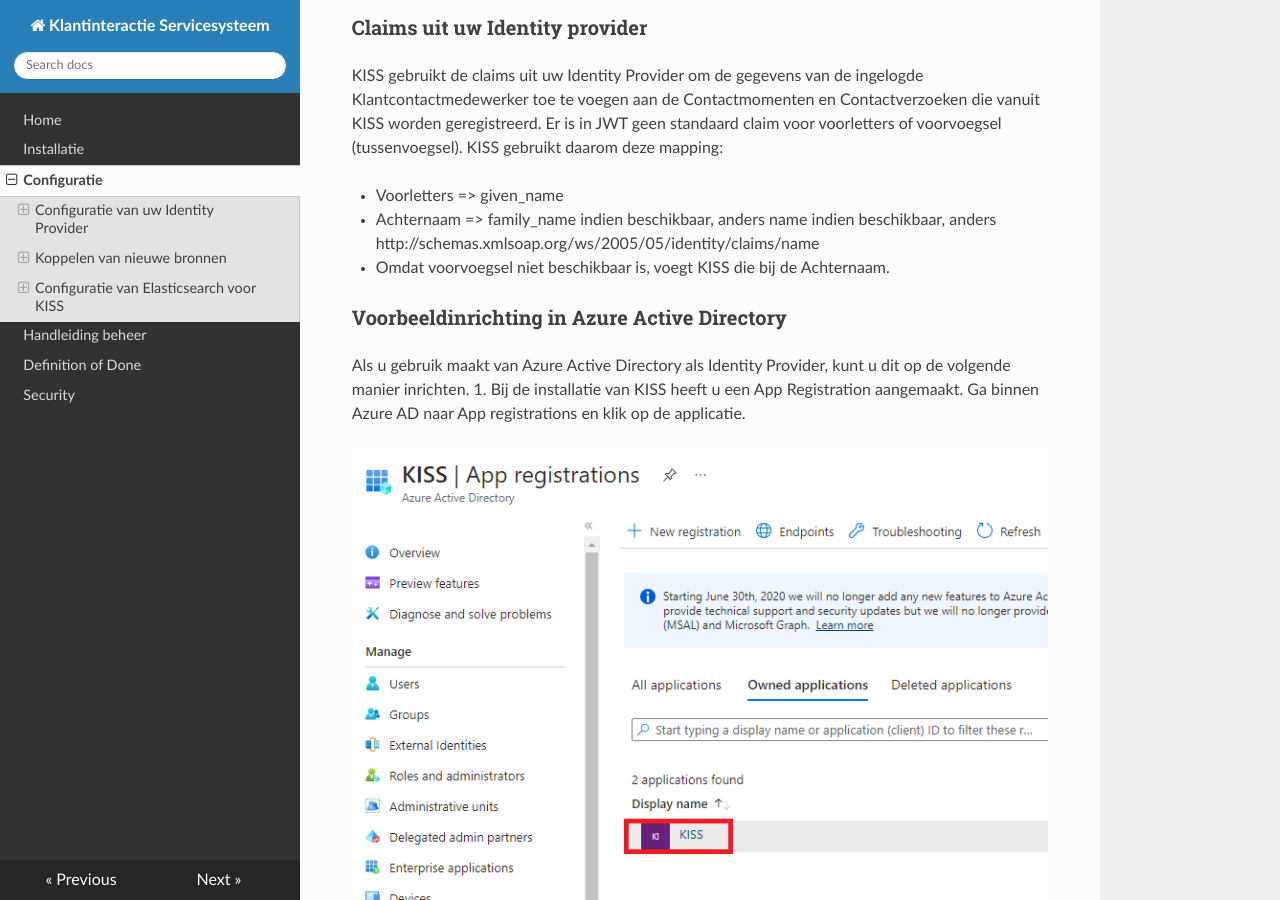
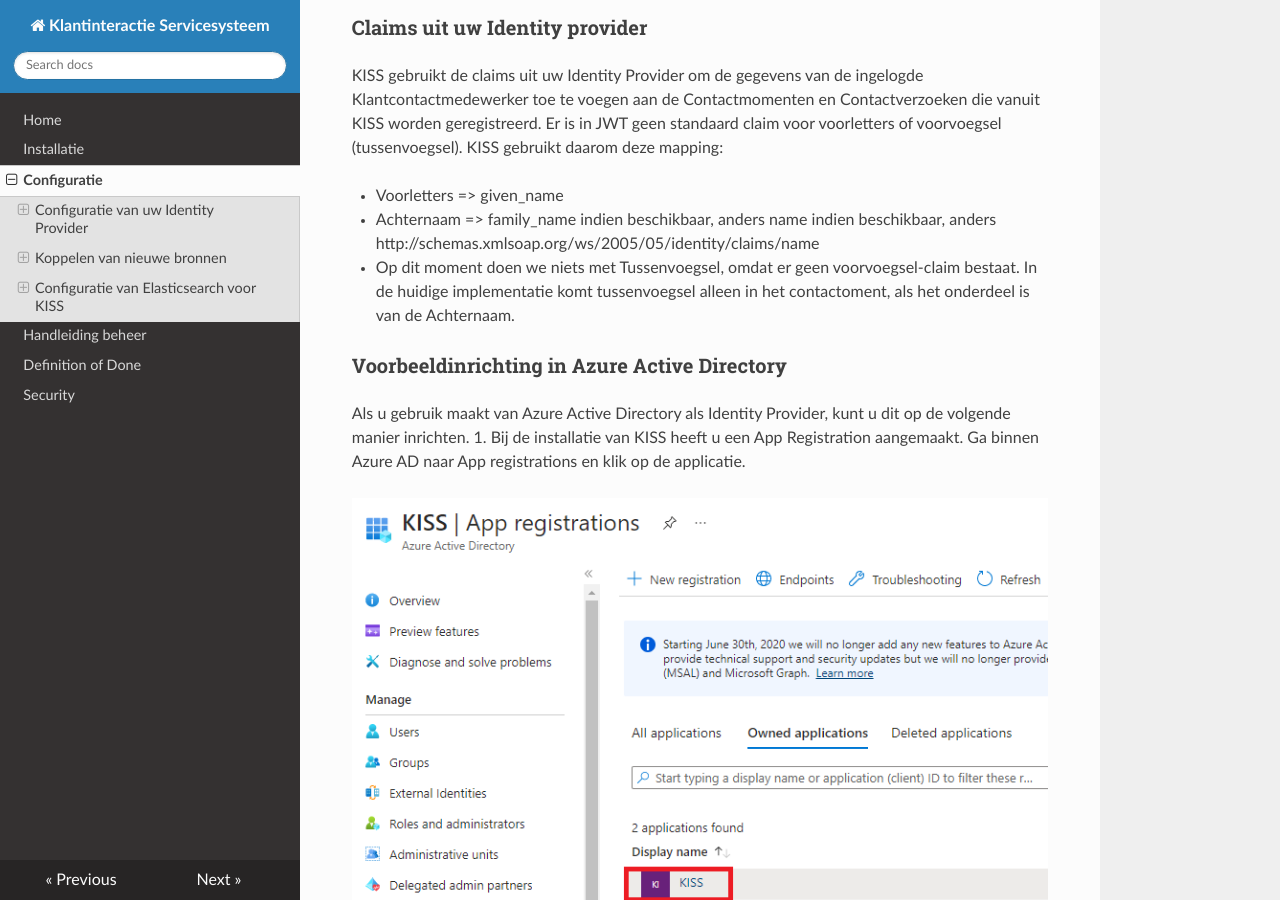
Before and after one commit to Klantinteractie-Servicesysteem/.github, an MkDocs documentation site: the page built from docs/CONFIGURATIE.md, in a window 1280 px wide and 900 px high, scrolled down 469 px. Built offline with MkDocs 1.6.1, drawn with Linux system fonts in a browser that asks for light colours; nearby versions of some CDN libraries.

Commit message:
Update CONFIGURATIE.md
Formulering rondom tussenvoegsel aangepast.

```diff
--- a/docs/CONFIGURATIE.md
+++ b/docs/CONFIGURATIE.md
@@ -10,7 +10,7 @@
 
 - Voorletters => given_name
 - Achternaam => family_name indien beschikbaar, anders name indien beschikbaar, anders http://schemas.xmlsoap.org/ws/2005/05/identity/claims/name
-- Omdat voorvoegsel niet beschikbaar is, voegt KISS die bij de Achternaam.
+- Op dit moment doen we niets met Tussenvoegsel, omdat er geen voorvoegsel-claim bestaat. In de huidige implementatie komt tussenvoegsel alleen in het contactoment, als het onderdeel is van de Achternaam.
 
 ### Voorbeeldinrichting in Azure Active Directory
 Als u gebruik maakt van Azure Active Directory als Identity Provider, kunt u dit op de volgende manier inrichten.
```
